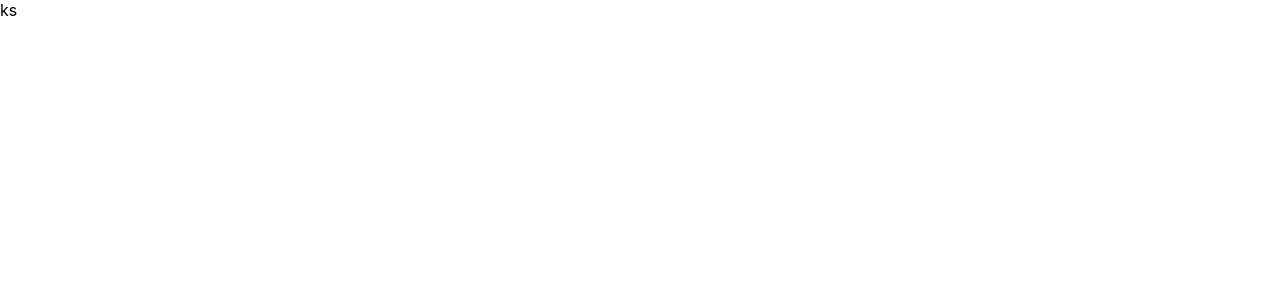
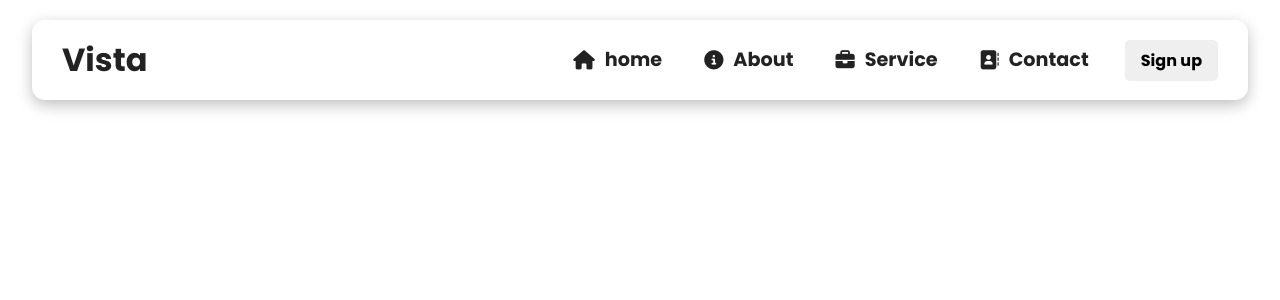
Before and after one commit to Irshad-V/Vista_travel, a React (Create React App) app: page / in a window 1280 px wide. Shown: the top 300 px of the page. Built offline with nearby package versions, Linux system fonts and the light colour scheme.

Commit message:
Navbar session is compleated

```diff
--- a/package.json
+++ b/package.json
@@ -8,6 +8,7 @@
     "@testing-library/user-event": "^13.5.0",
     "react": "^18.2.0",
     "react-dom": "^18.2.0",
+    "react-router-dom": "^6.15.0",
     "react-scripts": "5.0.1",
     "web-vitals": "^2.1.4"
   },
--- a/public/index.html
+++ b/public/index.html
@@ -24,6 +24,9 @@
       work correctly both with client-side routing and a non-root public URL.
       Learn how to configure a non-root public URL by running `npm run build`.
     -->
+
+    <link rel="stylesheet" href="https://cdnjs.cloudflare.com/ajax/libs/font-awesome/6.4.2/css/all.min.css" integrity="sha512-z3gLpd7yknf1YoNbCzqRKc4qyor8gaKU1qmn+CShxbuBusANI9QpRohGBreCFkKxLhei6S9CQXFEbbKuqLg0DA==" crossorigin="anonymous" referrerpolicy="no-referrer" />
+
     <title>React App</title>
   </head>
   <body>
--- /dev/null
+++ b/src/App.css
@@ -0,0 +1,16 @@
+
+
+  @import url('https://fonts.googleapis.com/css2?family=Poppins:ital,wght@0,100;0,200;0,300;0,400;0,700;0,900;1,300;1,400;1,600;1,700;1,900&display=swap');
+
+*{
+  margin: 0;
+  padding: 0;
+  box-sizing: border-box;
+  font-family: 'Poppins', sans-serif;
+}
+
+
+.App{
+
+  text-align: center;
+}
--- a/src/App.js
+++ b/src/App.js
@@ -1,9 +1,13 @@
 import React from 'react'
+import Navbar from './components/Navbar'
+import { BrowserRouter as Router } from 'react-router-dom';
 
 const App = () => {
   return (
-    <div>
-       ks
+    <div className='App'>
+      <Router>
+        <Navbar />
+      </Router>
     </div>
   )
 }
--- /dev/null
+++ b/src/components/MenuItems.js
@@ -0,0 +1,37 @@
+
+export const MenuItems = [
+    {
+        title :"home",
+        url : "/",
+        cName:"nav-links",
+        icon:"fa-solid fa-house"
+
+    },
+    {
+        title :"About",
+        url : "/about",
+        cName:"nav-links",
+        icon:"fa-solid fa-circle-info"
+
+    },
+    {
+        title :"Service",
+        url : "/service",
+        cName:"nav-links",
+        icon:"fa-solid fa-briefcase"
+
+    },
+    {
+        title :"Contact",
+        url : "/contact",
+        cName:"nav-links",
+        icon:"fa-solid fa-address-book"
+
+    },
+    {
+        title :"Sign Up",
+        url : "/signup",
+        cName:"nav-links-mobile",
+
+    },
+]
--- /dev/null
+++ b/src/components/Navbar.js
@@ -0,0 +1,46 @@
+import React, { useState } from 'react'
+import "./NavbarStyle.css"
+
+import { MenuItems } from './MenuItems'
+import { Link } from 'react-router-dom'
+
+function Navbar() {
+    const [clicked,setClicked] =useState(false)
+    const clickedStatus =()=>{
+
+        setClicked(!clicked)
+
+    }
+    return (
+        <nav className='NavbarItems'>
+            <h1 className='navbar-logo'> Vista </h1>
+            <div className='menu-icons'>
+                <i className={clicked ?  'fas fa-times':'fas fa-bars'}onClick={clickedStatus} ></i>
+            </div>
+            <ul className={clicked? 'nav-menu active' :'nav-menu'}>
+
+                {
+                    MenuItems.map((item, index) => {
+                        return (
+                            <li key={index}>
+                                <Link className={item.cName} to={item.url} ><i className={item.icon}></i>{item.title}</Link>
+                            </li>
+
+                        )
+                    })
+
+                }
+                <button>Sign up</button>
+
+            </ul>
+
+
+
+
+
+
+        </nav>
+    )
+}
+
+export default Navbar
--- /dev/null
+++ b/src/components/NavbarStyle.css
@@ -0,0 +1,149 @@
+.NavbarItems {
+    display: flex;
+    justify-content: space-between;
+    align-items: center;
+    padding: 0 30px;
+    width: 95%;
+    height: 80px;
+    box-shadow: 0 5px 15px rgba(0, 0, 0, .25);
+    border-radius: 13px;
+    position:fixed;
+    top: 20px;
+    left: 50%;
+   transform: translate(-50%);
+   z-index: 9999;
+
+}
+
+.navbar-logo {
+    color: #222;
+    font-size: 2rem;
+    cursor: pointer;
+}
+
+.nav-menu {
+    display: grid;
+    grid-template-columns: repeat(6, auto);
+    grid-gap: 10px;
+    list-style: none;
+    align-items: center;
+}
+
+
+.nav-links {
+    text-decoration: none;
+    color: #222;
+    font-size: 1.2rem;
+    font-weight: 600;
+    padding: 0.7rem 1rem;
+    white-space: nowrap;
+
+}
+
+.nav-links i {
+    padding-right: 10px;
+}
+
+.nav-links:hover {
+    background-color: #01959a;
+    color: #fff;
+    border-radius: 4px;
+    transition: all 0.2s ease-in-out;
+}
+
+.nav-links-mobile {
+    display: none;
+}
+
+button {
+
+    padding: 0.5rem 1rem;
+    white-space: nowrap;
+    border-radius: 0.3rem;
+    font-size: 1rem;
+    font-weight: 600;
+    border: none;
+    cursor: pointer;
+    transition: 0.2s ease-in-out;
+}
+
+button:hover {
+    background-color: #151516;
+    color: #fff;
+}
+.menu-icons{
+    display: none;
+}
+
+@media screen and (max-width: 850px) {
+    .NavbarItems{
+        z-index: 99;
+    }
+
+    .nav-menu {
+        display: flex;
+        flex-direction: column;
+        justify-content: flex-start;
+        background-color:#fff;
+        width: 100%;
+        height: auto;
+        position: absolute;
+        top: 0;
+        left: -100%;
+        opacity: 0;
+        align-items: stretch;
+        padding: 88px 0 30px 0;
+        margin: 0;
+        transition: 0.4s ease-in-out;
+        border-radius: 13px;
+
+
+    }
+    .nav-menu.active{
+
+        left: 0;
+        opacity: 1;
+        z-index: -1;
+        transition: 0.3s ease-in-out;
+    }
+
+    .nav-links {
+        display: block;
+        width: 100%;
+        font-size: 1.5rem;
+        padding: 1.5rem 0;
+    }
+
+    .nav-links:hover {
+        padding:1.5rem;
+        background: #01959a;
+        transition: none;
+    }
+
+    button {
+        display: none;
+    }
+
+    .nav-links-mobile {
+        display: block;
+        text-align: center;
+        padding: 1.5rem;
+        margin: auto;
+        border-radius: 6px;
+        width: 80%;
+        background: #01959a;
+        text-decoration: none;
+        font-size: 1.2rem;
+        color: #fff;
+        font-weight: 700;
+        letter-spacing: 2px;
+    }
+    .menu-icons{
+        display: block;
+        cursor: pointer;
+    }
+    .menu-icons i{
+       font-size: 1.2rem;
+       color: #222;
+    }
+}
--- a/src/index.css
+++ /dev/null
@@ -1,13 +0,0 @@
-body {
-  margin: 0;
-  font-family: -apple-system, BlinkMacSystemFont, 'Segoe UI', 'Roboto', 'Oxygen',
-    'Ubuntu', 'Cantarell', 'Fira Sans', 'Droid Sans', 'Helvetica Neue',
-    sans-serif;
-  -webkit-font-smoothing: antialiased;
-  -moz-osx-font-smoothing: grayscale;
-}
-
-code {
-  font-family: source-code-pro, Menlo, Monaco, Consolas, 'Courier New',
-    monospace;
-}
--- a/src/index.js
+++ b/src/index.js
@@ -1,6 +1,6 @@
 import React from 'react';
 import ReactDOM from 'react-dom/client';
-import './index.css';
+import "./App.css"
 import App from './App';
 
 const root = ReactDOM.createRoot(document.getElementById('root'));
```
Also changed, not shown: 1 other file (tests, documents, lock files or other folders).
